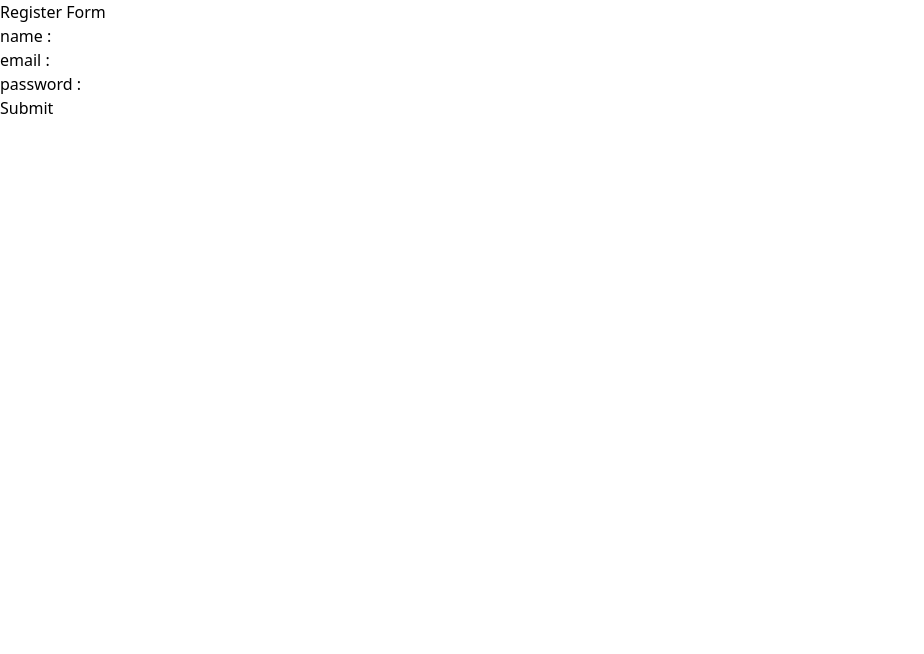
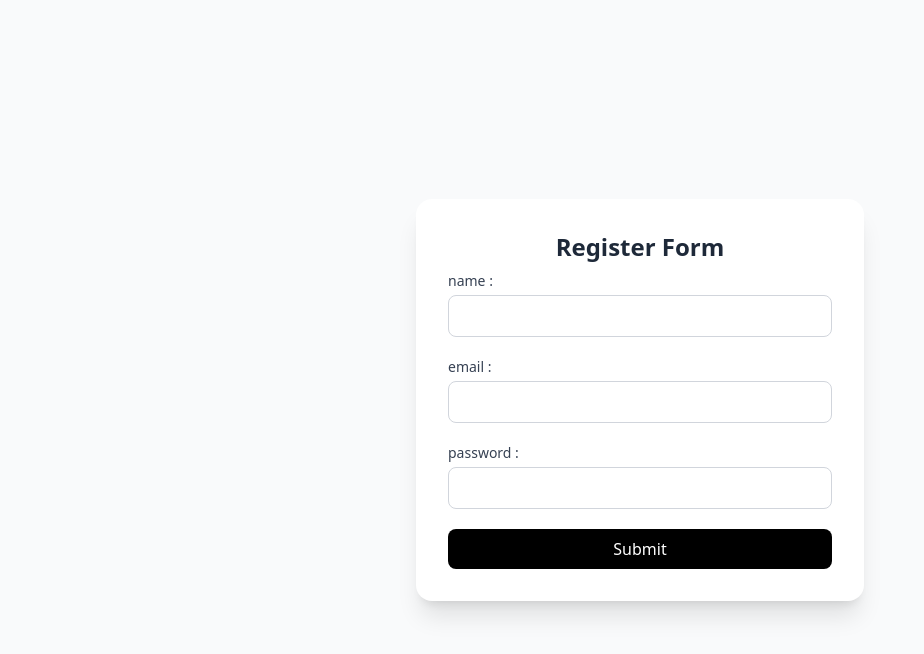
Before and after one commit to matinporkar/Next.js-Authentication-and-Admin-Panel-Page-Router, a Next.js app: page /auth/register in a window 1280 px wide. Shown: the top 654 px of the page, without its empty margins (0-924 px from the left). Built offline with nearby package versions, Linux system fonts and the light colour scheme.

Commit message:
giving styles to register form

```diff
--- a/src/pages/auth/register.tsx
+++ b/src/pages/auth/register.tsx
@@ -1,4 +1,5 @@
 import { Formik, Form, Field, ErrorMessage } from 'formik'
+import { NextPage } from 'next'
 import * as Yup from 'yup'
 
 interface RegisterFormValues {
@@ -7,7 +8,7 @@ interface RegisterFormValues {
     password: string
 }
 
-export default function Register() {
+const Register: NextPage = () => {
 
     const initialValues: RegisterFormValues = {
         name: "",
@@ -16,51 +17,55 @@ export default function Register() {
     }
 
     const validationSchema = Yup.object({
-        name : Yup.string().required("پر کردن این فیلد الزامیه"),
-        email : Yup.string().email("یک ایمیل معتبر وارد کن").required("پر کردن این فیلد الزامیه"),
-        password : Yup.string().min(6 , "حداقل 6 کاراکتر الزامیه").required("پر کردن این فیلد الزامیه")
+        name: Yup.string().required("پر کردن این فیلد الزامیه"),
+        email: Yup.string().email("یک ایمیل معتبر وارد کن").required("پر کردن این فیلد الزامیه"),
+        password: Yup.string().min(6, "حداقل 6 کاراکتر الزامیه").required("پر کردن این فیلد الزامیه")
     })
 
-    const registerFormHandler = (values: RegisterFormValues , actions) => {
+    const registerFormHandler = (values: RegisterFormValues, actions) => {
         console.log(values)
         actions.resetForm()
     }
 
     return (
         <>
-            <div>
-                <h1>Register Form</h1>
+            <div className="min-h-screen flex items-center justify-center bg-gray-50 px-4">
+                <div className="w-full max-w-md bg-white shadow-xl rounded-2xl p-8">
+                    <h1 className="text-2xl font-bold text-gray-800 text-center mb-2">Register Form</h1>
 
                     <Formik
                         initialValues={initialValues}
                         validationSchema={validationSchema}
                         onSubmit={registerFormHandler}
                     >
-                    <Form>
+                        <Form className="space-y-5">
 
                             <div>
-                            <label>name : </label>
-                            <Field name="name" type="text" />
-                            <ErrorMessage name="name" />
+                                <label className="block text-sm font-medium text-gray-700 mb-1">name : </label>
+                                <Field className="w-full px-4 py-2 border border-gray-300 rounded-lg focus:ring-2 focus:ring-black focus:outline-none transition" name="name" type="text" />
+                                <ErrorMessage className="text-xs text-red-500 mt-1" name="name" />
                             </div>
 
                             <div>
-                            <label>email : </label>
-                            <Field name="email" type="email" />
-                            <ErrorMessage name="email" />
+                                <label className="block text-sm font-medium text-gray-700 mb-1">email : </label>
+                                <Field className="w-full px-4 py-2 border border-gray-300 rounded-lg focus:ring-2 focus:ring-black focus:outline-none transition" name="email" type="email" />
+                                <ErrorMessage className="text-xs text-red-500 mt-1" name="email" />
                             </div>
 
                             <div>
-                            <label>password : </label>
-                            <Field name="password" type="password" />
-                            <ErrorMessage name="password" />
+                                <label className="block text-sm font-medium text-gray-700 mb-1">password : </label>
+                                <Field className="w-full px-4 py-2 border border-gray-300 rounded-lg focus:ring-2 focus:ring-black focus:outline-none transition" name="password" type="password" />
+                                <ErrorMessage className="text-xs text-red-500 mt-1" name="password" />
                             </div>
 
-                        <button type='submit'>Submit</button>
+                            <button className="w-full bg-black text-white py-2 rounded-lg font-medium hover:bg-gray-800 transition duration-200 disabled:opacity-60" type='submit'>Submit</button>
 
                         </Form>
                     </Formik>
                 </div>
+            </div>
         </>
     )
 }
+
+export default Register;
```
Lines whose indentation alone changed are shown as unchanged.
